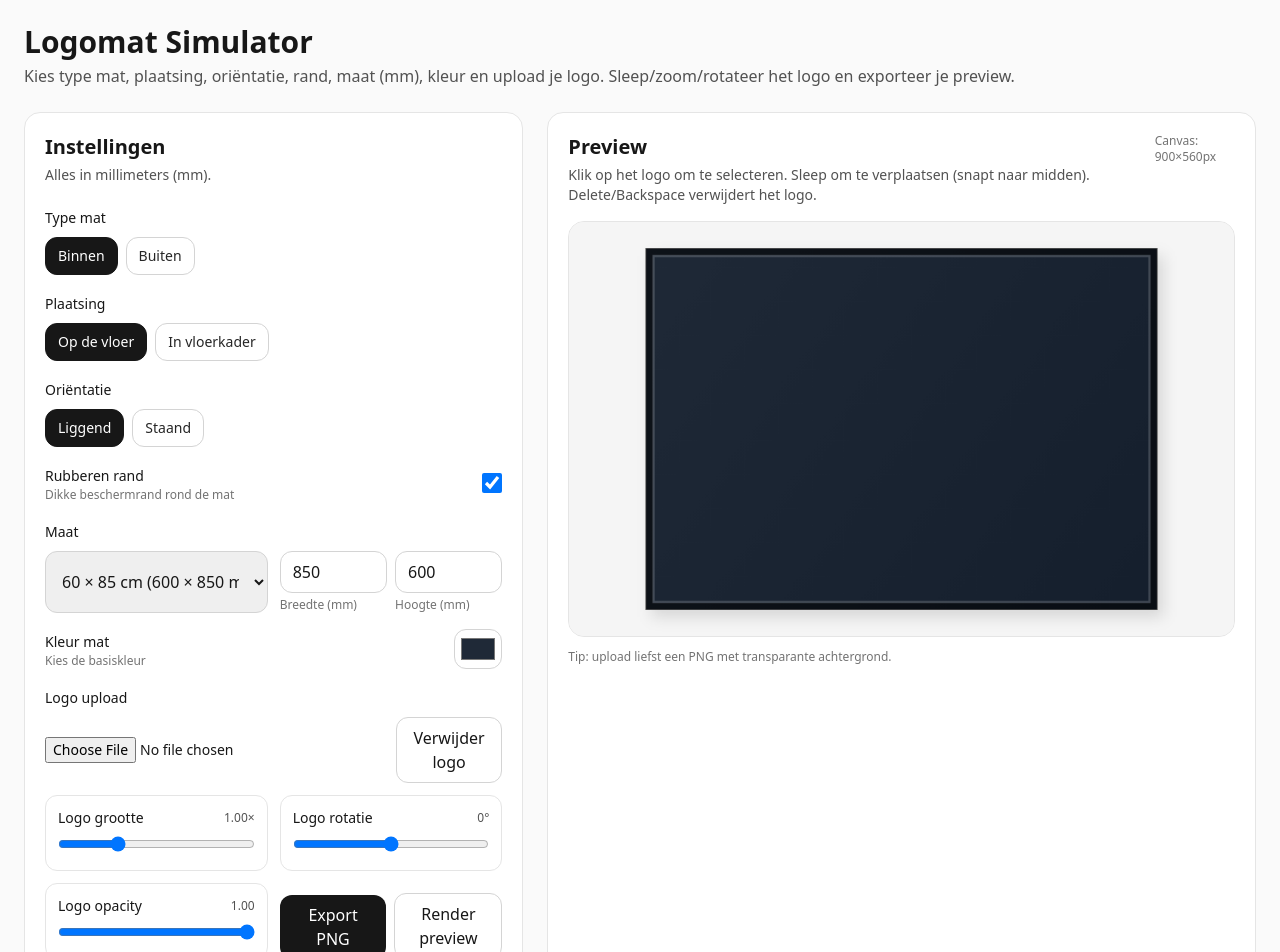
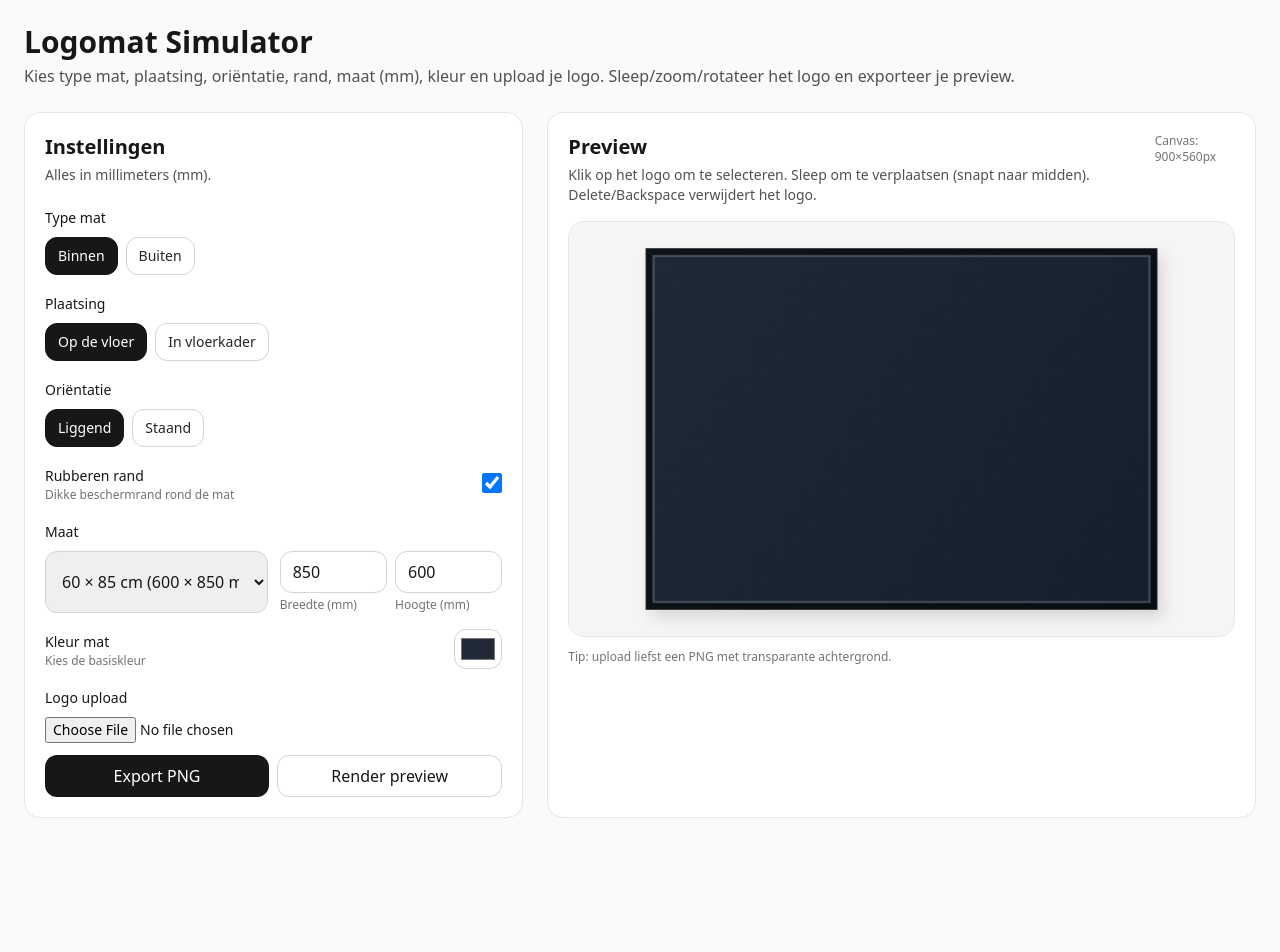
Before and after one commit to thepieter22-web/calc2, a Next.js app: page / in a window 1280 px wide. Shown: the top 952 px of the page. After the commit the page ends 842 px from the top, so only its background shows below. Built offline with nearby package versions, Linux system fonts and the light colour scheme.

Commit message:
Refactor MatSimulator component and clean up code

```diff
--- a/src/components/MatSimulator/MatSimulator.tsx
+++ b/src/components/MatSimulator/MatSimulator.tsx
@@ -33,7 +33,7 @@ const DEFAULT_LOGO: LogoState = {
   opacity: 1
 };
 
-const SNAP_PX = 10; // magnet threshold (pixels)
+const SNAP_PX = 10;
 
 export default function MatSimulator() {
   const canvasRef = useRef<HTMLCanvasElement | null>(null);
@@ -52,7 +52,7 @@ export default function MatSimulator() {
   const [resizeHandle, setResizeHandle] = useState<null | "nw" | "ne" | "sw" | "se">(null);
   const resizeStartRef = useRef<{ startScale: number; startDist: number } | null>(null);
 
-  // bbox from last draw (axis-aligned; rotation ignored for hit test)
+  // bbox from last draw (axis-aligned; rotation ignored for hit tests)
   const logoBoxRef = useRef<{ cx: number; cy: number; w: number; h: number; rotationDeg: number } | null>(null);
 
   // delete button hitbox on canvas
@@ -67,7 +67,7 @@ export default function MatSimulator() {
   // snap guide flags
   const snapGuidesRef = useRef<{ showV: boolean; showH: boolean }>({ showV: false, showH: false });
 
-  // force redraw when guides clear (without logo changing)
+  // force redraw when guides clear
   const [guideTick, setGuideTick] = useState(0);
 
   // status + modal preview
@@ -203,10 +203,8 @@ export default function MatSimulator() {
       drawRubberBorder(ctx, matX, matY, matWpx, matHpx, r);
     }
 
-    // snap guides (only drawn when flags true)
-    if (logoSelected) {
-      drawSnapGuides(ctx);
-    }
+    // snap guides
+    if (logoSelected) drawSnapGuides(ctx);
 
     // logo
     const img = logoImgRef.current;
@@ -791,43 +789,10 @@ export default function MatSimulator() {
                 onChange={(e) => void onLogoFile(e.target.files?.[0] ?? null)}
                 className="block w-full text-sm"
               />
-              <button
-                type="button"
-                className="px-3 py-2 rounded-xl border border-neutral-300 hover:bg-neutral-50"
-                onClick={deleteLogo}
-              >
-                Verwijder logo
-              </button>
+              {/* GEEN extra "verwijder logo" knop hier */}
             </div>
 
-            <div className="mt-3 grid grid-cols-1 md:grid-cols-2 gap-3">
-              <Range
-                label="Logo grootte"
-                value={logo.scale}
-                min={0.2}
-                max={3}
-                step={0.05}
-                onChange={(v) => setLogo((l) => ({ ...l, scale: v }))}
-                suffix="×"
-              />
-              <Range
-                label="Logo rotatie"
-                value={logo.rotationDeg}
-                min={-180}
-                max={180}
-                step={1}
-                onChange={(v) => setLogo((l) => ({ ...l, rotationDeg: v }))}
-                suffix="°"
-              />
-              <Range
-                label="Logo opacity"
-                value={logo.opacity}
-                min={0.2}
-                max={1}
-                step={0.05}
-                onChange={(v) => setLogo((l) => ({ ...l, opacity: v }))}
-              />
-              <div className="flex items-end gap-2">
+            <div className="mt-3 flex gap-2">
               <button
                 type="button"
                 className="w-full px-3 py-2 rounded-xl bg-neutral-900 text-white hover:bg-neutral-800"
@@ -844,19 +809,11 @@ export default function MatSimulator() {
                 Render preview
               </button>
             </div>
-            </div>
 
             {status ? (
               <p className="mt-3 text-sm text-neutral-700 bg-neutral-100 border border-neutral-200 rounded-xl p-3">{status}</p>
             ) : null}
           </div>
-
-          <details>
-            <summary className="cursor-pointer text-sm text-neutral-700">Toon configuratie (JSON)</summary>
-            <pre className="mt-2 text-xs bg-neutral-50 border border-neutral-200 rounded-xl p-3 overflow-auto">
-              {JSON.stringify({ config, logo: { ...logo, dataUrl: logo.dataUrl ? "[dataUrl]" : undefined } }, null, 2)}
-            </pre>
-          </details>
         </div>
       </section>
 
@@ -889,6 +846,7 @@ export default function MatSimulator() {
         <p className="mt-3 text-xs text-neutral-500">Tip: upload liefst een PNG met transparante achtergrond.</p>
       </section>
 
+      {/* Render preview modal */}
       {renderPreviewUrl ? (
         <div
           className="fixed inset-0 z-50 flex items-center justify-center bg-black/60 p-6"
@@ -948,52 +906,10 @@ function ToggleButton({
       onClick={onClick}
       className={[
         "px-3 py-2 rounded-xl border text-sm transition",
-        active
-          ? "bg-neutral-900 text-white border-neutral-900"
-          : "bg-white text-neutral-800 border-neutral-300 hover:bg-neutral-50"
+        active ? "bg-neutral-900 text-white border-neutral-900" : "bg-white text-neutral-800 border-neutral-300 hover:bg-neutral-50"
       ].join(" ")}
     >
       {children}
     </button>
   );
 }
-
-function Range({
-  label,
-  value,
-  min,
-  max,
-  step,
-  onChange,
-  suffix
-}: {
-  label: string;
-  value: number;
-  min: number;
-  max: number;
-  step: number;
-  onChange: (v: number) => void;
-  suffix?: string;
-}) {
-  const decimals = label.includes("rotatie") ? 0 : 2;
-  return (
-    <div className="border border-neutral-200 rounded-xl p-3">
-      <div className="flex items-center justify-between">
-        <span className="text-sm font-medium">{label}</span>
-        <span className="text-xs text-neutral-600">
-          {value.toFixed(decimals)}
-          {suffix ?? ""}
-        </span>
-      </div>
-      <input
-        type="range"
-        className="w-full mt-2"
-        min={min}
-        max={max}
-        step={step}
-        value={value}
-        onChange={(e) => onChange(Number(e.target.value))}
-      />
-    </div>
-  );
-}
```
Lines whose indentation alone changed are shown as unchanged.
